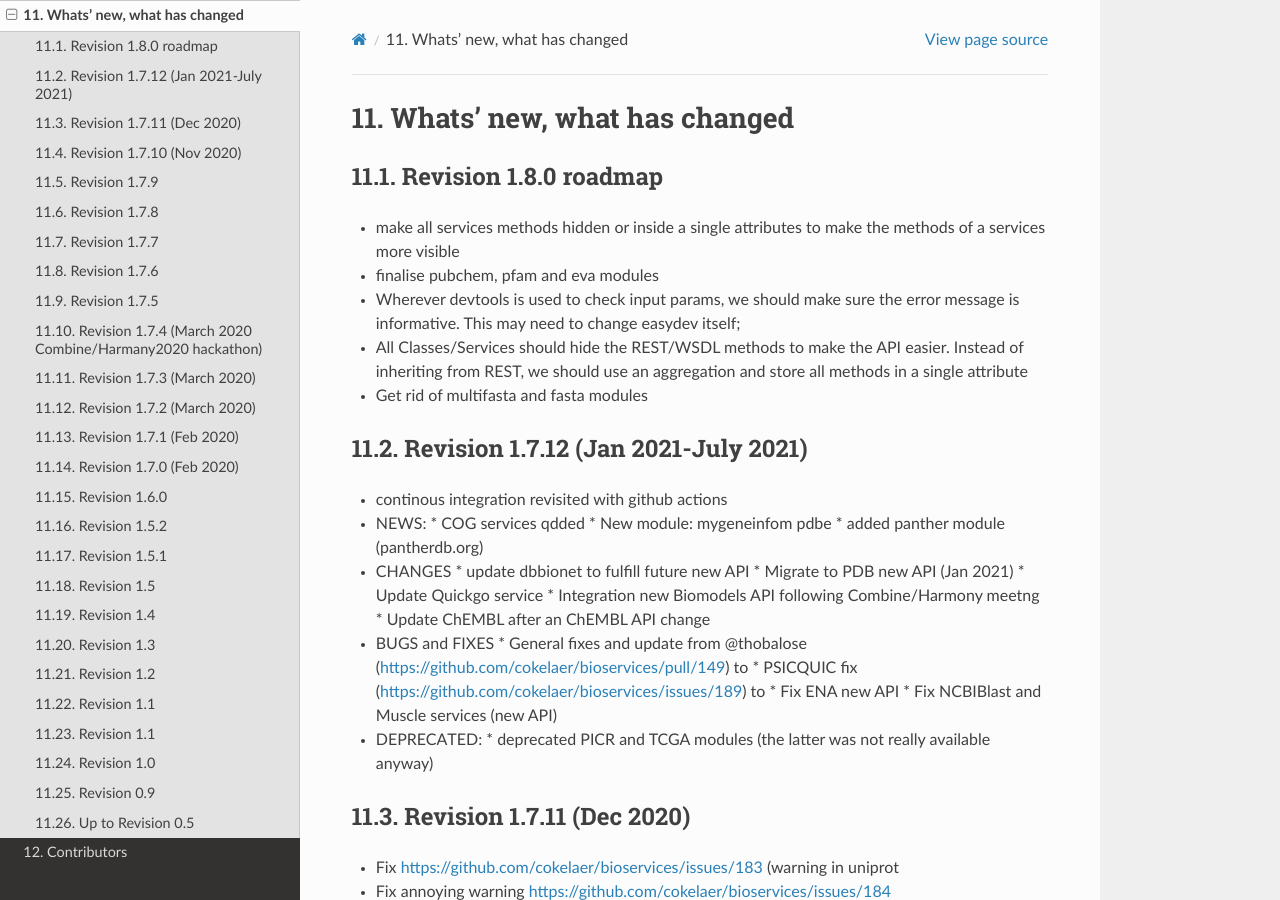
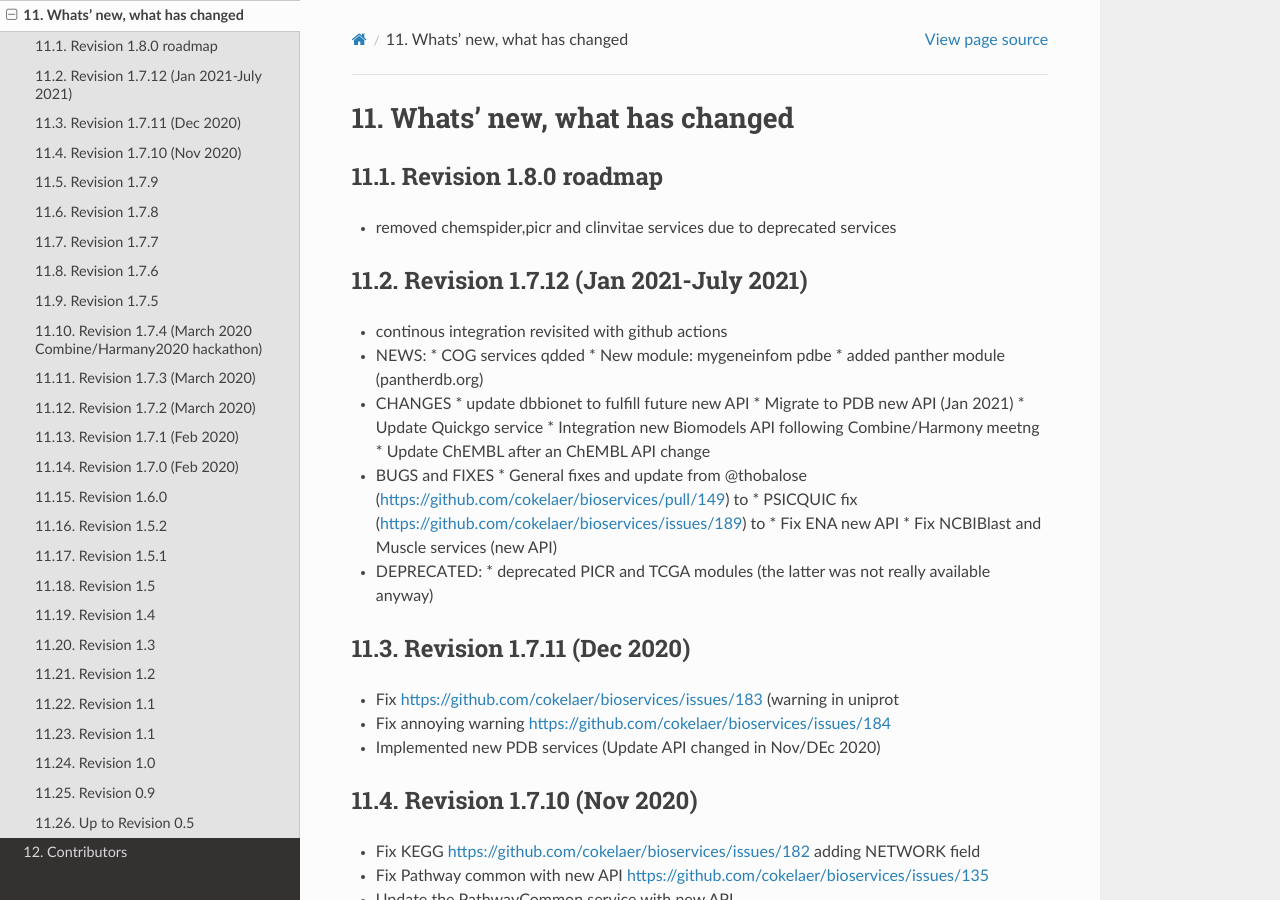
Before and after one commit to cokelaer/bioservices, a Sphinx documentation site: the page built from doc/ChangeLog.rst, in a window 1280 px wide and 900 px high. Built offline with Sphinx 7.4.7 and the Read the Docs theme 2.0.0, drawn with Linux system fonts in a browser that asks for light colours; formulas are drawn with MathJax 3; pages that are not in the unit, such as notebooks, are missing from menus.

Commit message:
update doc

```diff
--- a/doc/ChangeLog.rst
+++ b/doc/ChangeLog.rst
@@ -8,15 +8,7 @@ Whats' new, what has changed
 Revision 1.8.0 roadmap
 ----------------------
 
-* make all services methods hidden or inside a single attributes to make the
-  methods of a services more visible
-* finalise pubchem, pfam and eva modules
-* Wherever devtools is used to check input params, we should make sure the
-  error message is informative. This may need to change easydev itself;
-* All Classes/Services should hide the REST/WSDL methods to make the API easier.
-  Instead of inheriting from REST, we should use an aggregation and store all
-  methods in a single attribute
-* Get rid of multifasta and fasta modules
+* removed chemspider,picr and clinvitae services due to deprecated services
 
 
 
```
